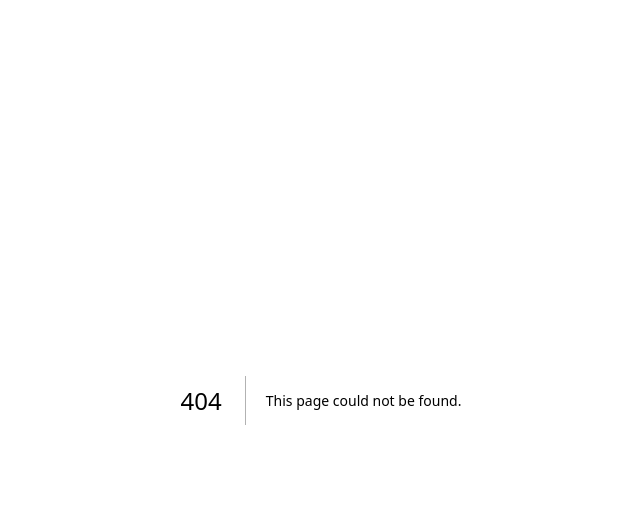
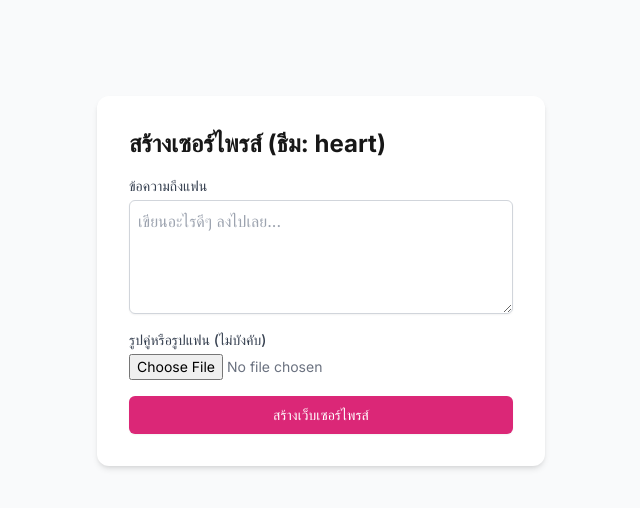
Before and after one commit to jusduy40-eng/LOVELIK33, a Next.js app: page /create in a window 1280 px wide. Before the commit this address had no page. Shown: the top 508 px of the page, without its empty margins (319-959 px from the left). Built offline with nearby package versions, Linux system fonts and the light colour scheme; no server answers.

Commit message:
Add files via upload

```diff
--- /dev/null
+++ b/app/create/page.tsx
@@ -0,0 +1,89 @@
+'use client'
+import { useState } from 'react'
+import { useSearchParams, useRouter } from 'next/navigation'
+import { supabase } from '@/lib/supabase'
+import { useRouter } from 'next/navigation'
+
+export default function CreatePage() {
+  const searchParams = useSearchParams()
+  const template = searchParams.get('template') || 'heart'
+  const router = useRouter()
+
+  const [message, setMessage] = useState('')
+  const [file, setFile] = useState<File | null>(null)
+  const [loading, setLoading] = useState(false)
+
+  const handleSubmit = async (e: React.FormEvent) => {
+    e.preventDefault()
+    setLoading(true)
+
+    let imageUrl = ''
+
+    if (file) {
+      const fileName = `${Date.now()}-${file.name}`
+      const { data, error } = await supabase.storage
+        .from('images')
+        .upload(fileName, file)
+
+      if (error) {
+        alert('อัปโหลดรูปไม่สำเร็จ')
+        setLoading(false)
+        return
+      }
+      const {  publicData } = supabase.storage.from('images').getPublicUrl(fileName)
+      imageUrl = publicData.publicUrl
+    }
+
+    const { data, error } = await supabase
+      .from('surprises')
+      .insert([
+        { template, message, image_url: imageUrl }
+      ])
+      .select()
+
+    if (error) {
+      alert('เกิดข้อผิดพลาดในการบันทึก')
+      setLoading(false)
+    } else {
+      const surpriseId = data[0].id
+      router.push(`/s/${surpriseId}`)
+    }
+  }
+
+  return (
+    <main className="min-h-screen p-24 bg-gray-50 flex flex-col items-center">
+      <div className="bg-white p-8 rounded-xl shadow-md w-full max-w-md">
+        <h1 className="text-2xl font-bold mb-4">สร้างเซอร์ไพรส์ (ธีม: {template})</h1>
+        <form onSubmit={handleSubmit} className="space-y-4">
+          <div>
+            <label className="block text-sm font-medium text-gray-700">ข้อความถึงแฟน</label>
+            <textarea
+              required
+              className="mt-1 block w-full rounded-md border-gray-300 shadow-sm p-2 border"
+              rows={4}
+              value={message}
+              onChange={(e) => setMessage(e.target.value)}
+              placeholder="เขียนอะไรดีๆ ลงไปเลย..."
+            />
+          </div>
+          <div>
+            <label className="block text-sm font-medium text-gray-700">รูปคู่หรือรูปแฟน (ไม่บังคับ)</label>
+            <input
+              type="file"
+              accept="image/*"
+              onChange={(e) => setFile(e.target.files ? e.target.files[0] : null)}
+              className="mt-1 block w-full text-sm text-gray-500"
+            />
+          </div>
+          <button
+            type="submit"
+            disabled={loading}
+            className="w-full flex justify-center py-2 px-4 border border-transparent rounded-md shadow-sm text-sm font-medium text-white bg-pink-600 hover:bg-pink-700"
+          >
+            {loading ? 'กำลังสร้าง...' : 'สร้างเว็บเซอร์ไพรส์'}
+          </button>
+        </form>
+      </div>
+    </main>
+  )
+}
```
